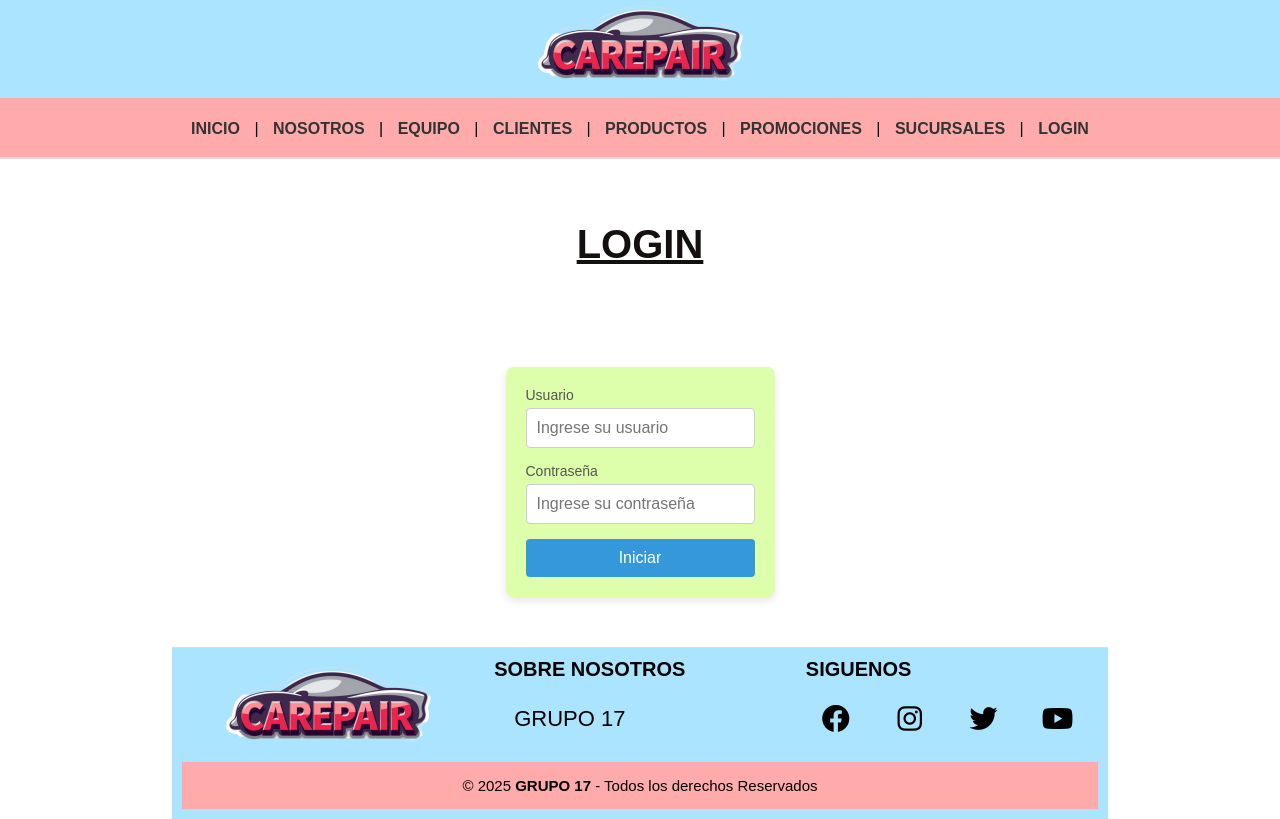
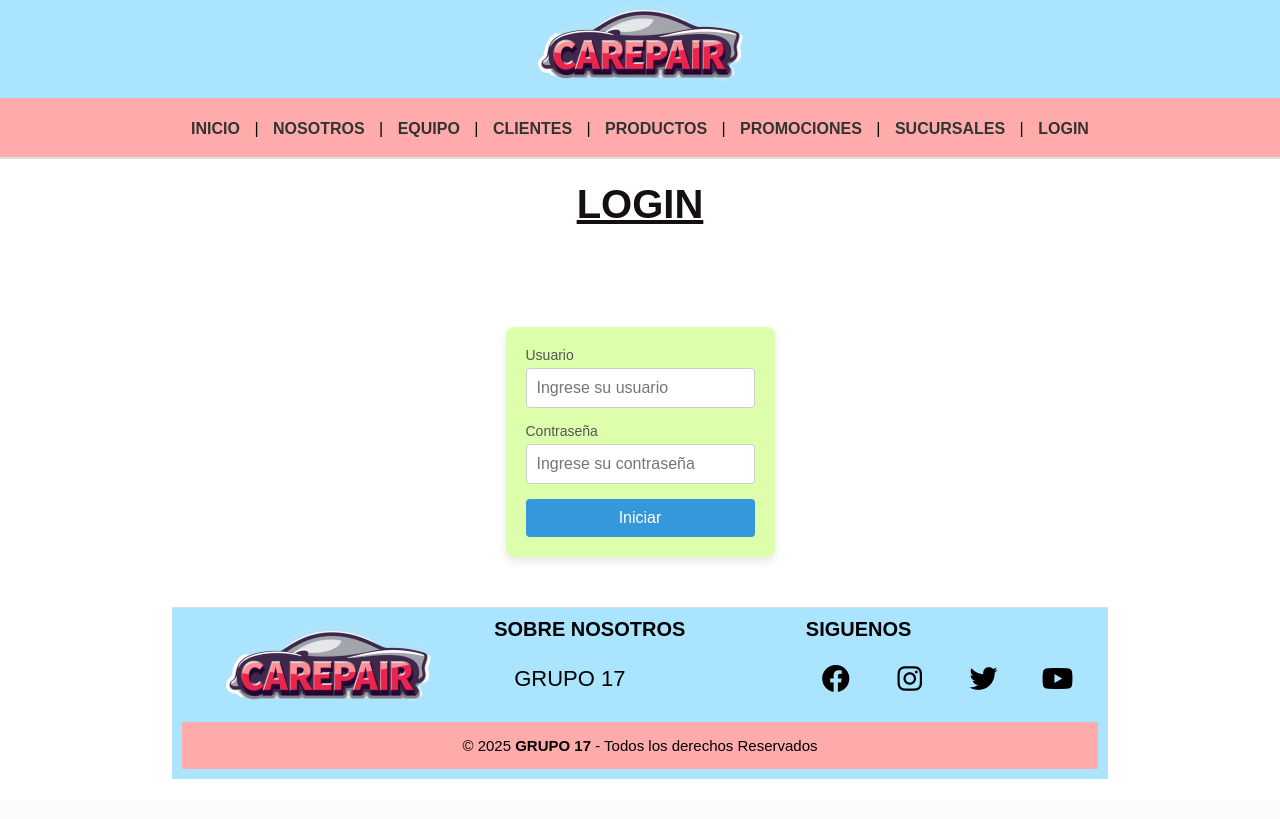
Before and after one commit to mindbrand729/DAW-Trabajo_Practico_Experimental_1, a Flask app: page /login in a window 1280 px wide. After the commit the page ends 779 px from the top, so only its background shows below. Run offline with Flask 3, Linux system fonts and the light colour scheme; some libraries are stand-ins or nearby versions.

Commit message:
La altura del login

```diff
--- a/Sitio_Web_Taller_mecanico/static/css/login.css
+++ b/Sitio_Web_Taller_mecanico/static/css/login.css
@@ -13,7 +13,7 @@ body {
   display: flex;
   justify-content: center;
   align-items: center;
-  height: 100vh;
+  height: 90vh;
   background-color: #fff;
 
 }
```
